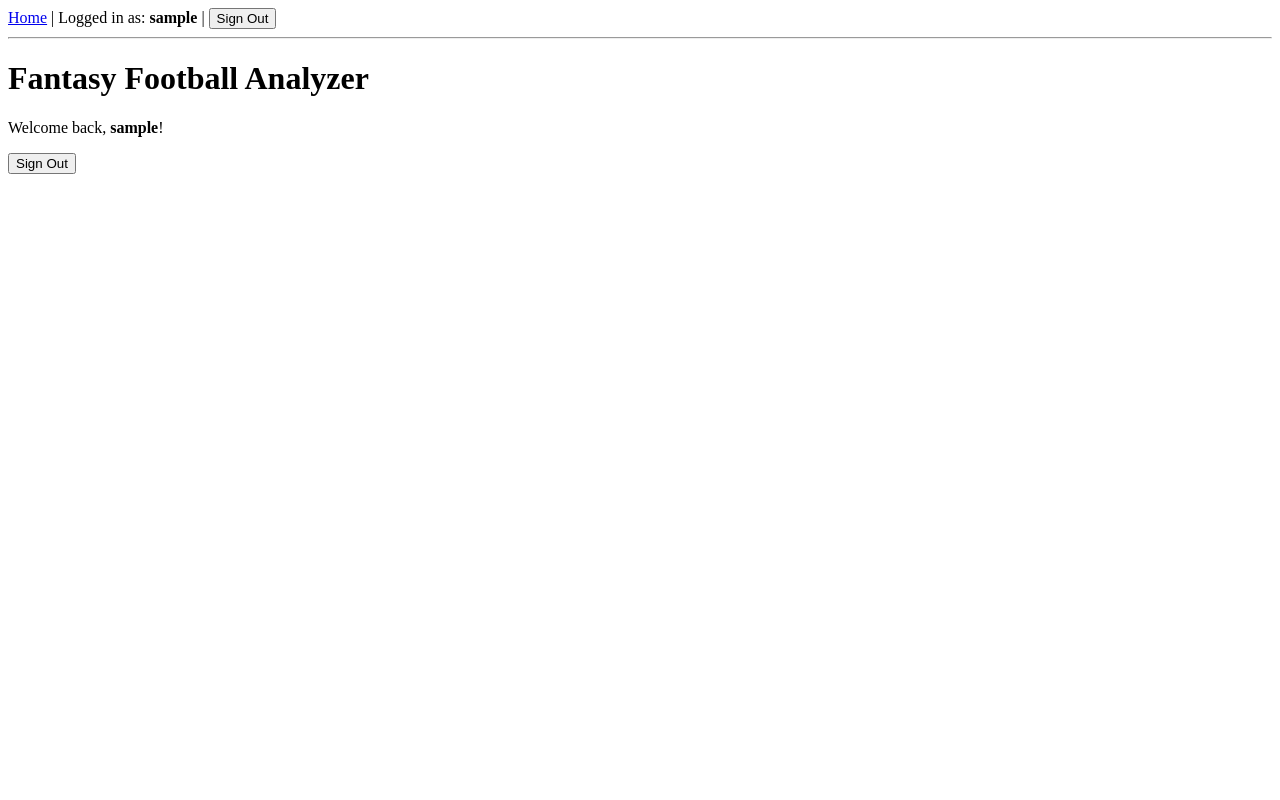
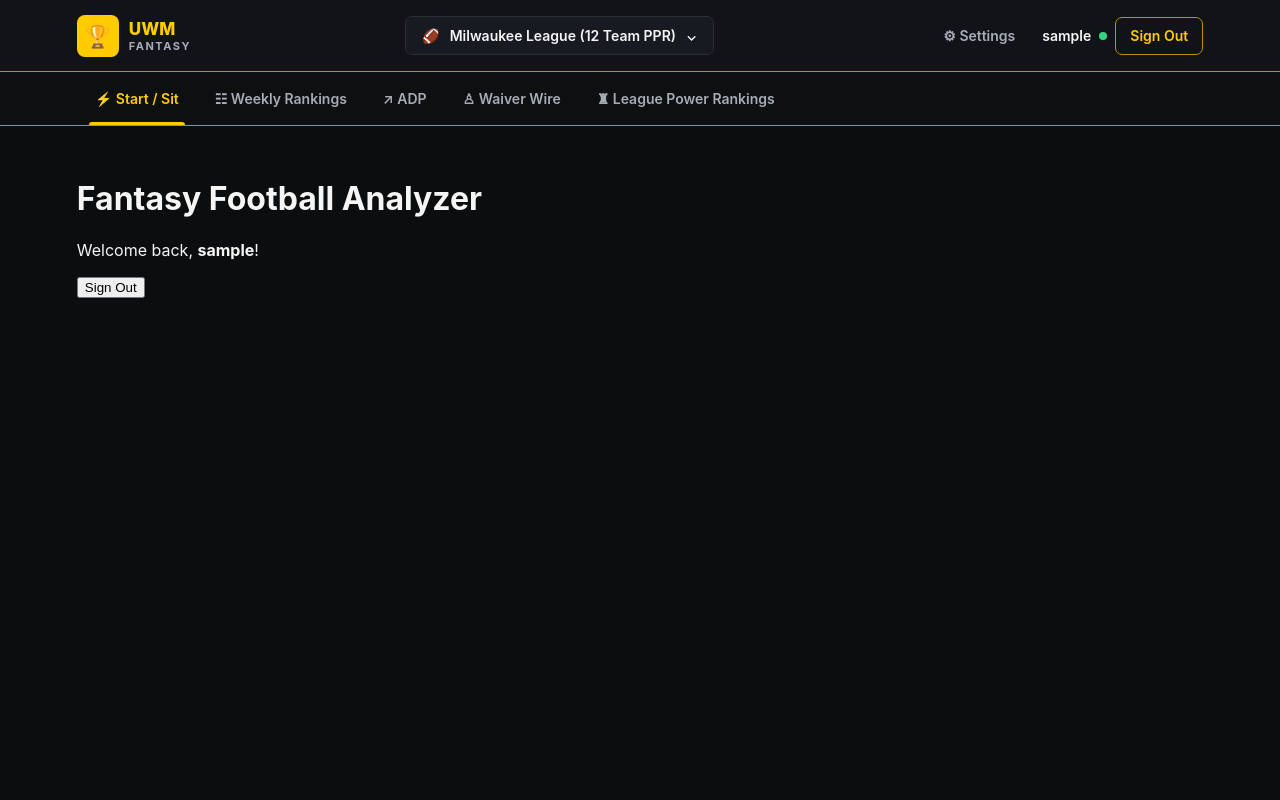
Before and after one commit to TylerRottmann/FantasyFootballAnalyzer, a Django app: page / in a window 1280 px wide. Run offline with Django 5.2, Linux system fonts and the light colour scheme; the visitor is signed in with stand-in values (Sample User, id 1).

Commit message:
Fix base html (#12)
* Scrum-8: Introduced a connected supabase database for the team and import scripts for nfl team data (#3)

Co-authored-by: Nicholas Wilfong <madisonfc12@outlook.com>

* SCRUM-1: Create player database and import scripts

* Update settings.py

* Allow users to make accounts and sign in

* Add base frontend layout and styling for SCRUM-4

---------

Co-authored-by: Nicholas Wilfong <madisonfc12@outlook.com>
Co-authored-by: braydcn <kekoakalani1@gmail.com>
Co-authored-by: Braydon <68961221+braydcn@users.noreply.github.com>
Co-authored-by: TylerRottmann <tyrotty25@gmail.com>
Co-authored-by: Abhinav Reddy Donala <abhinavreddy@Abhinavs-MacBook-Air.local>

```diff
--- a/FantasyFootballAnalyzer/settings.py
+++ b/FantasyFootballAnalyzer/settings.py
@@ -123,6 +123,9 @@ USE_TZ = True
 # https://docs.djangoproject.com/en/6.1/howto/static-files/
 
 STATIC_URL = 'static/'
+STATICFILES_DIRS = [
+    BASE_DIR / "static",
+]
 
 
 # Email
--- /dev/null
+++ b/static/css/base.css
@@ -0,0 +1,384 @@
+/* =========================================================
+   FANTASY FOOTBALL ANALYZER
+   Shared Base Styles
+   ========================================================= */
+
+
+/* ---------- Theme Variables ---------- */
+
+:root {
+    --bg-main: #0b0d0f;
+    --bg-header: #111318;
+    --bg-card: #171a20;
+    --bg-hover: #20242c;
+
+    --gold: #ffcc00;
+    --gold-dark: #b89400;
+
+    --text-primary: #f5f5f5;
+    --text-secondary: #a7adb7;
+
+    --border: #2a2e36;
+
+    --green: #32d583;
+}
+
+
+/* ---------- Global Styles ---------- */
+
+* {
+    box-sizing: border-box;
+}
+
+html,
+body {
+    margin: 0;
+    padding: 0;
+    min-height: 100%;
+}
+
+body {
+    background-color: var(--bg-main);
+    color: var(--text-primary);
+
+    font-family:
+        -apple-system,
+        BlinkMacSystemFont,
+        "Segoe UI",
+        Roboto,
+        Helvetica,
+        Arial,
+        sans-serif;
+}
+
+
+/* =========================================================
+   TOP HEADER
+   ========================================================= */
+
+.main-header {
+    height: 72px;
+
+    display: flex;
+    align-items: center;
+    justify-content: space-between;
+
+    padding: 0 6%;
+
+    background-color: var(--bg-header);
+
+    border-bottom: 1px solid var(--gold-dark);
+}
+
+
+/* ---------- Brand ---------- */
+
+.brand {
+    display: flex;
+    align-items: center;
+    gap: 10px;
+
+    color: var(--text-primary);
+
+    text-decoration: none;
+}
+
+.brand-logo {
+    width: 42px;
+    height: 42px;
+
+    display: flex;
+    align-items: center;
+    justify-content: center;
+
+    background-color: var(--gold);
+    color: #111;
+
+    border-radius: 8px;
+
+    font-size: 22px;
+}
+
+.brand-text {
+    display: flex;
+    flex-direction: column;
+}
+
+.brand-title {
+    color: var(--gold);
+
+    font-size: 17px;
+    font-weight: 800;
+}
+
+.brand-subtitle {
+    color: var(--text-secondary);
+
+    font-size: 11px;
+    font-weight: 700;
+
+    letter-spacing: 1.5px;
+}
+
+
+/* =========================================================
+   LEAGUE SELECTOR
+   ========================================================= */
+
+.league-selector {
+    display: flex;
+    align-items: center;
+
+    gap: 10px;
+
+    padding: 10px 16px;
+
+    background-color: var(--bg-card);
+
+    border: 1px solid var(--border);
+    border-radius: 7px;
+
+    color: var(--text-primary);
+
+    font-size: 14px;
+    font-weight: 600;
+
+    cursor: pointer;
+
+    transition:
+        background-color 0.2s ease,
+        border-color 0.2s ease;
+}
+
+.league-selector:hover {
+    background-color: var(--bg-hover);
+    border-color: var(--gold-dark);
+}
+
+
+/* =========================================================
+   HEADER ACTIONS
+   ========================================================= */
+
+.header-actions {
+    display: flex;
+    align-items: center;
+
+    gap: 12px;
+}
+
+.header-button,
+.account-button {
+    display: inline-flex;
+    align-items: center;
+    justify-content: center;
+
+    min-height: 38px;
+
+    padding: 8px 14px;
+
+    border-radius: 7px;
+
+    font-family: inherit;
+    font-size: 14px;
+    font-weight: 600;
+
+    text-decoration: none;
+
+    cursor: pointer;
+}
+
+.header-button {
+    background: transparent;
+
+    border: 1px solid transparent;
+
+    color: var(--text-secondary);
+}
+
+.header-button:hover {
+    color: var(--gold);
+
+    background-color: var(--bg-hover);
+}
+
+.account-button {
+    background-color: transparent;
+
+    border: 1px solid var(--gold-dark);
+
+    color: var(--gold);
+}
+
+.account-button:hover {
+    background-color: var(--gold);
+    color: #111;
+}
+
+
+/* ---------- Logged-in User ---------- */
+
+.account-area {
+    display: flex;
+    align-items: center;
+
+    gap: 8px;
+}
+
+.username {
+    color: var(--text-primary);
+
+    font-size: 14px;
+    font-weight: 600;
+}
+
+.online-indicator {
+    width: 8px;
+    height: 8px;
+
+    background-color: var(--green);
+
+    border-radius: 50%;
+}
+
+.logout-form {
+    display: inline;
+    margin: 0;
+}
+
+
+/* =========================================================
+   MAIN NAVIGATION
+   ========================================================= */
+
+.main-nav {
+    min-height: 54px;
+
+    display: flex;
+    align-items: stretch;
+
+    padding: 0 6%;
+
+    background-color: #0d0f11;
+
+    border-bottom: 1px solid var(--gold-dark);
+}
+
+.nav-link {
+    position: relative;
+
+    display: flex;
+    align-items: center;
+
+    padding: 0 18px;
+
+    color: var(--text-secondary);
+
+    text-decoration: none;
+
+    font-size: 14px;
+    font-weight: 600;
+
+    transition:
+        color 0.2s ease,
+        background-color 0.2s ease;
+}
+
+.nav-link:hover {
+    color: var(--text-primary);
+
+    background-color: var(--bg-hover);
+}
+
+
+/* ---------- Active Navigation ---------- */
+
+.nav-link.active {
+    color: var(--gold);
+}
+
+.nav-link.active::after {
+    content: "";
+
+    position: absolute;
+
+    left: 12px;
+    right: 12px;
+    bottom: 0;
+
+    height: 3px;
+
+    background-color: var(--gold);
+
+    border-radius: 3px 3px 0 0;
+}
+
+
+/* =========================================================
+   PAGE CONTENT
+   ========================================================= */
+
+.page-content {
+    width: 100%;
+
+    min-height: calc(100vh - 126px);
+
+    padding: 32px 6%;
+}
+
+
+/* =========================================================
+   RESPONSIVE DESIGN
+   ========================================================= */
+
+@media (max-width: 900px) {
+
+    .main-header {
+        height: auto;
+
+        flex-wrap: wrap;
+
+        gap: 16px;
+
+        padding-top: 14px;
+        padding-bottom: 14px;
+    }
+
+    .league-selector {
+        order: 3;
+
+        width: 100%;
+
+        justify-content: center;
+    }
+
+    .main-nav {
+        overflow-x: auto;
+
+        padding: 0;
+    }
+
+    .nav-link {
+        min-height: 52px;
+
+        white-space: nowrap;
+    }
+}
+
+
+@media (max-width: 600px) {
+
+    .main-header {
+        padding-left: 16px;
+        padding-right: 16px;
+    }
+
+    .username {
+        display: none;
+    }
+
+    .page-content {
+        padding: 24px 16px;
+    }
+
+}
--- a/templates/base.html
+++ b/templates/base.html
@@ -1,33 +1,141 @@
+{% load static %}
+
 <!DOCTYPE html>
 <html lang="en">
+
 <head>
     <meta charset="UTF-8">
     <meta name="viewport" content="width=device-width, initial-scale=1.0">
-    <title>Fantasy Football Analyzer</title>
+
+    <title>
+        {% block title %}Fantasy Football Analyzer{% endblock %}
+    </title>
+
+    <link rel="stylesheet" href="{% static 'css/base.css' %}">
 </head>
+
 <body>
-    <header>
-        <nav>
-            <a href="{% url 'home' %}">Home</a> |
+
+    <!-- ==================== TOP HEADER ==================== -->
+    <header class="main-header">
+
+        <!-- Brand / Home -->
+        <a href="{% url 'home' %}" class="brand">
+
+            <div class="brand-logo">
+                🏆
+            </div>
+
+            <div class="brand-text">
+                <span class="brand-title">UWM</span>
+                <span class="brand-subtitle">FANTASY</span>
+            </div>
+
+        </a>
+
+
+        <!-- League Selector -->
+        <div class="league-selector">
+            <span>🏈</span>
+            <span>Milwaukee League (12 Team PPR)</span>
+            <span>⌄</span>
+        </div>
+
+
+        <!-- User Controls -->
+        <div class="header-actions">
+
             {% if user.is_authenticated %}
-                <span>Logged in as: <strong>{{ user.username }}</strong></span> |
-                <form action="{% url 'logout' %}" method="post" style="display:inline;">
-                    {% csrf_token %}
-                    <button type="submit">Sign Out</button>
-                </form>
+
+                <!-- Settings -->
+                <button type="button" class="header-button">
+                    ⚙ Settings
+                </button>
+
+
+                <!-- Account -->
+                <div class="account-area">
+
+                    <span class="username">
+                        {{ user.username }}
+                    </span>
+
+                    <span class="online-indicator"></span>
+
+                    <!-- Django Logout -->
+                    <form action="{% url 'logout' %}"
+                          method="post"
+                          class="logout-form">
+
+                        {% csrf_token %}
+
+                        <button type="submit" class="account-button">
+                            Sign Out
+                        </button>
+
+                    </form>
+
+                </div>
+
             {% else %}
-                <a href="{% url 'login' %}">Sign In</a> |
-                <a href="{% url 'signup' %}">Sign Up</a>
+
+                <!-- Logged Out -->
+                <a href="{% url 'login' %}"
+                   class="header-button">
+                    Sign In
+                </a>
+
+                <a href="{% url 'signup' %}"
+                   class="account-button">
+                    Sign Up
+                </a>
+
             {% endif %}
-        </nav>
+
+        </div>
+
     </header>
 
-    <hr>
 
-    <main>
+    <!-- ==================== MAIN NAVIGATION ==================== -->
+    <nav class="main-nav">
+
+        <a href="#"
+           class="nav-link active">
+            ⚡ Start / Sit
+        </a>
+
+        <a href="#"
+           class="nav-link">
+            ☷ Weekly Rankings
+        </a>
+
+        <a href="#"
+           class="nav-link">
+            ↗ ADP
+        </a>
+
+        <a href="#"
+           class="nav-link">
+            ♙ Waiver Wire
+        </a>
+
+        <a href="#"
+           class="nav-link">
+            ♜ League Power Rankings
+        </a>
+
+    </nav>
+
+
+    <!-- ==================== PAGE CONTENT ==================== -->
+    <main class="page-content">
+
         {% block content %}
-        <!-- Child templates inject their HTML content here -->
         {% endblock %}
+
     </main>
+
 </body>
+
 </html>
--- a/templates/home.html
+++ b/templates/home.html
@@ -10,7 +10,5 @@
   </form>
 {% else %}
   <p>Analyze your roster and win your fantasy league.</p>
-  <a href="{% url 'login' %}">Sign In</a> |
-  <a href="{% url 'signup' %}">Sign Up</a>
 {% endif %}
 {% endblock %}
```
